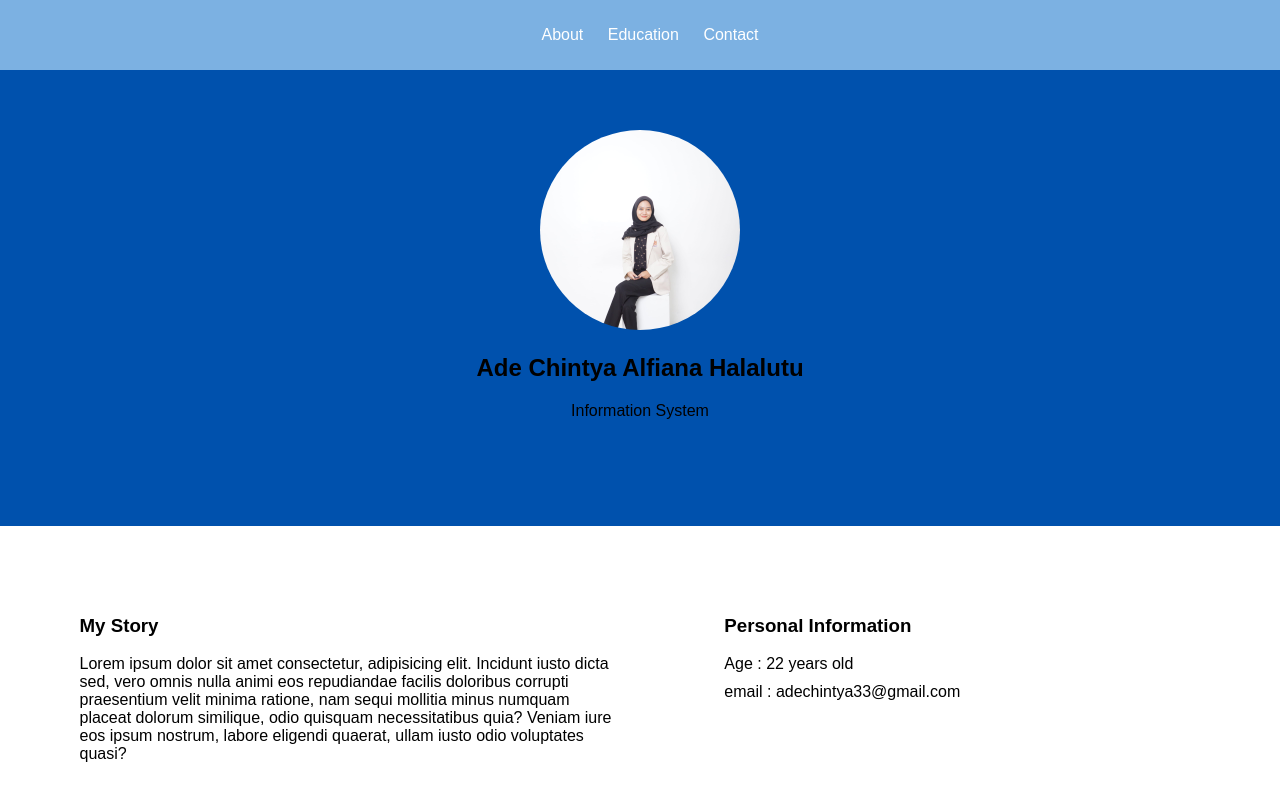
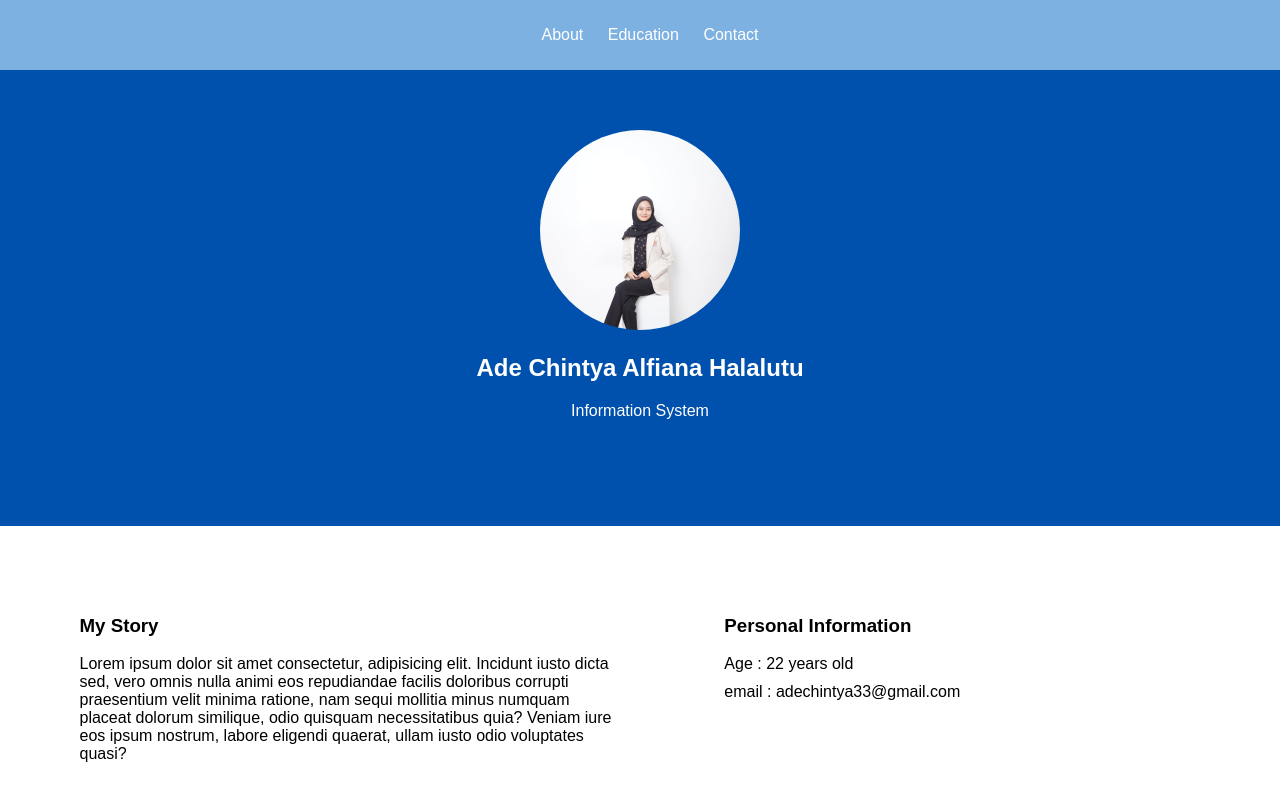
Before and after one commit to chintya3/submission1, a plain HTML site: page index.html in a window 1280 px wide. Shown: the top 800 px of the page. Drawn offline with Linux system fonts and the light colour scheme; a script that the page names is missing.

Commit message:
Update style.css

```diff
--- a/style.css
+++ b/style.css
@@ -60,6 +60,13 @@ section#education {
     height: 200px;
 }
 
+.profile-container h2{
+    color: #ffffff;
+}
+
+.profile-container p{
+    color: #ffffff;
+}
 
 .about-text {
     text-align: left;
```
